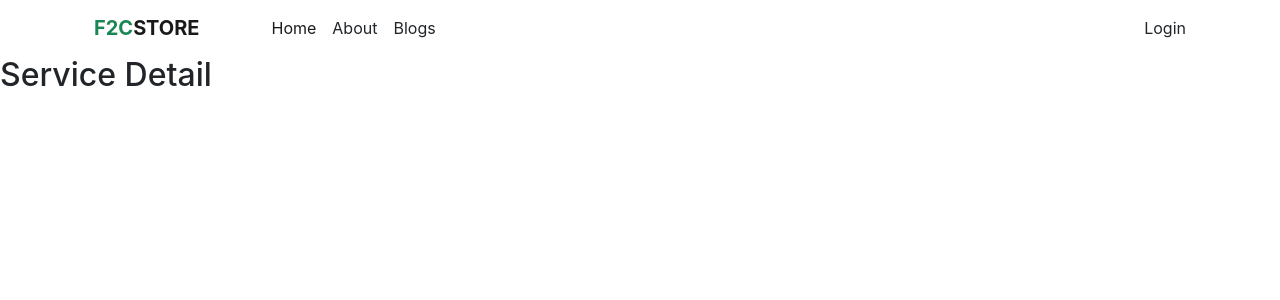
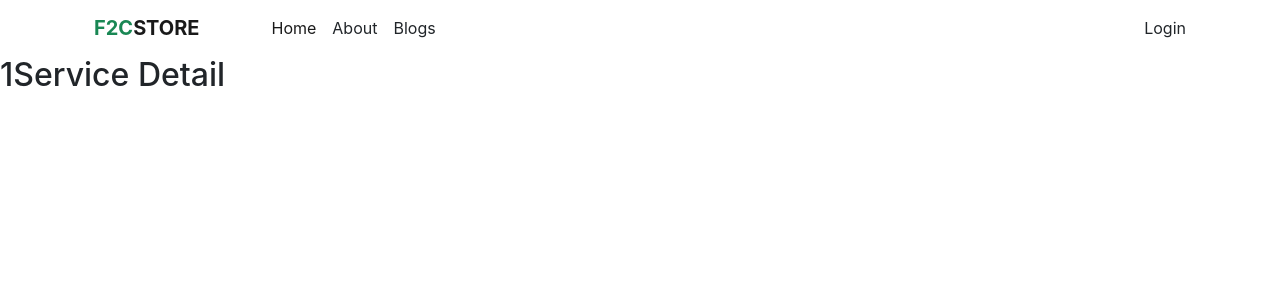
Before and after one commit to shahidul7150/warehouse-management, a React (Create React App) app: page /service/1 in a window 1280 px wide. Shown: the top 300 px of the page. Built offline with nearby package versions, Linux system fonts and the light colour scheme.

Commit message:
service detail id received

```diff
--- a/src/components/ServiceDetail/ServiceDetail.js
+++ b/src/components/ServiceDetail/ServiceDetail.js
@@ -1,9 +1,11 @@
 import React from 'react';
+import { useParams } from 'react-router-dom';
 
 const ServiceDetail = () => {
+    const { serviceId } = useParams();
     return (
         <div>
-            <h2>Service Detail</h2>
+            <h2>{serviceId}Service Detail</h2>
         </div>
     );
 };
```
